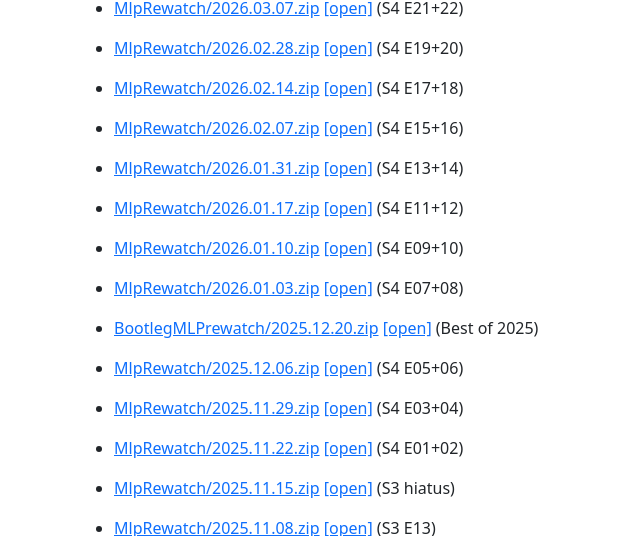
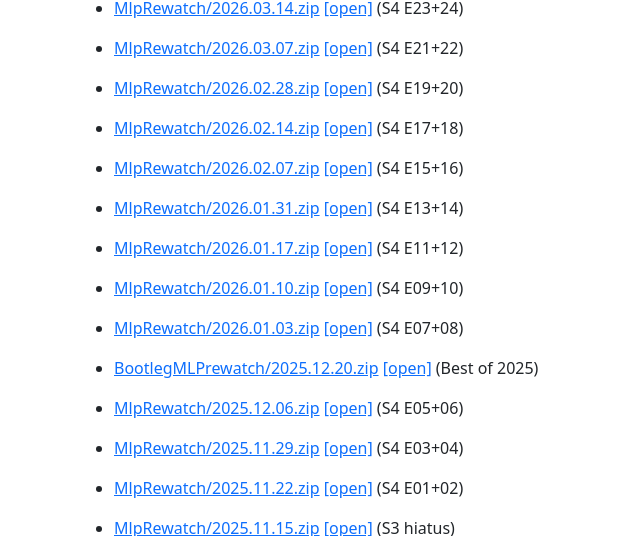
Before and after one commit to firlin123/mare, a website: page static/index.html in a window 1280 px wide. Shown: the part 564-1100 px from the top of the page, without its empty margins (0-640 px from the left). Drawn offline with nearby package versions, Linux system fonts and the light colour scheme.

Commit message:
MlpRewatch/2026.03.14.zip

```diff
--- a/static/index.html
+++ b/static/index.html
@@ -46,6 +46,7 @@
         </ul>
         <h1>CyTube Replays: </h1>
         <ul>
+            <li class="mb-3"><a href="https://rp.oc4.pp.ua/0_PublicData/Replays/MlpRewatch/2026.03.14.zip">MlpRewatch/2026.03.14.zip</a> <a href="https://firlin123.github.io/cytube-replay/load?zip=https://rp.oc4.pp.ua/0_PublicData/Replays/MlpRewatch/2026.03.14.zip">[open]</a> (S4 E23+24)</li>
             <li class="mb-3"><a href="https://rp.oc4.pp.ua/0_PublicData/Replays/MlpRewatch/2026.03.07.zip">MlpRewatch/2026.03.07.zip</a> <a href="https://firlin123.github.io/cytube-replay/load?zip=https://rp.oc4.pp.ua/0_PublicData/Replays/MlpRewatch/2026.03.07.zip">[open]</a> (S4 E21+22)</li>
             <li class="mb-3"><a href="https://rp.oc4.pp.ua/0_PublicData/Replays/MlpRewatch/2026.02.28.zip">MlpRewatch/2026.02.28.zip</a> <a href="https://firlin123.github.io/cytube-replay/load?zip=https://rp.oc4.pp.ua/0_PublicData/Replays/MlpRewatch/2026.02.28.zip">[open]</a> (S4 E19+20)</li>
             <li class="mb-3"><a href="https://rp.oc4.pp.ua/0_PublicData/Replays/MlpRewatch/2026.02.14.zip">MlpRewatch/2026.02.14.zip</a> <a href="https://firlin123.github.io/cytube-replay/load?zip=https://rp.oc4.pp.ua/0_PublicData/Replays/MlpRewatch/2026.02.14.zip">[open]</a> (S4 E17+18)</li>
```
